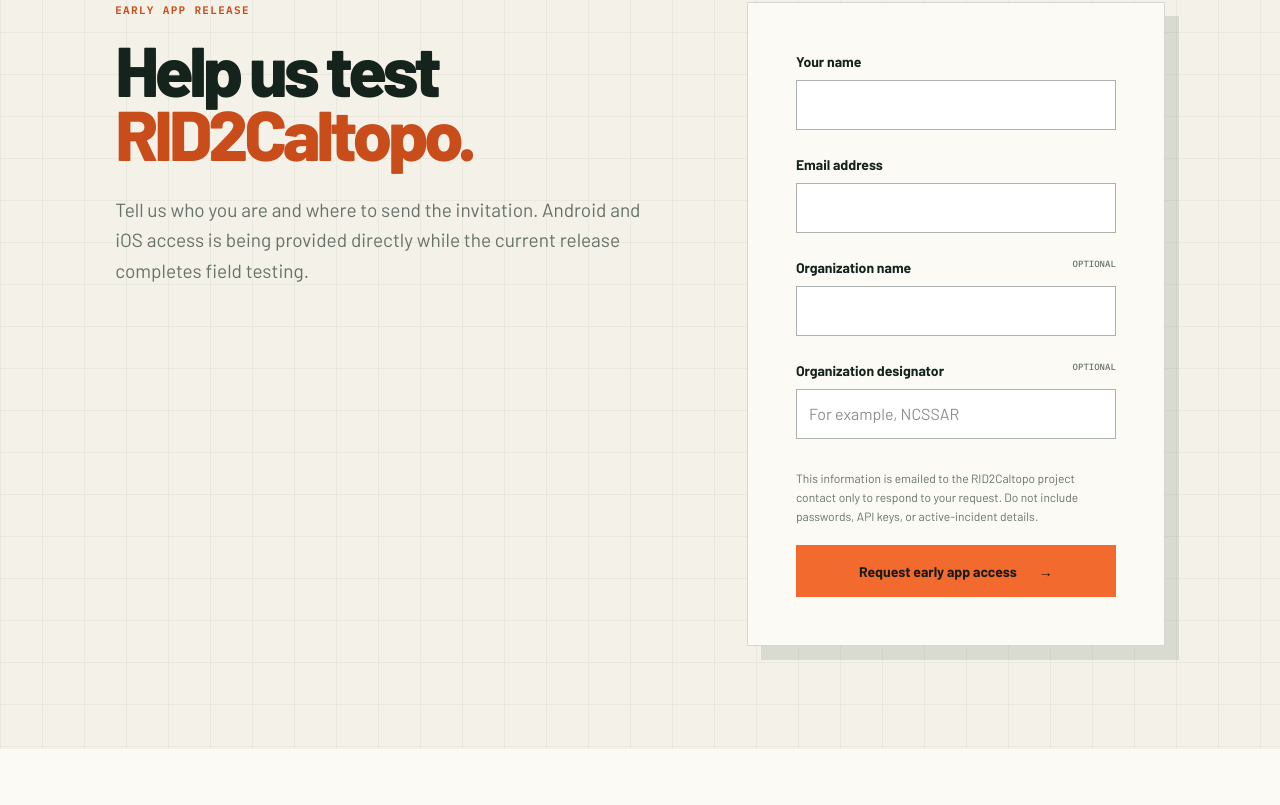
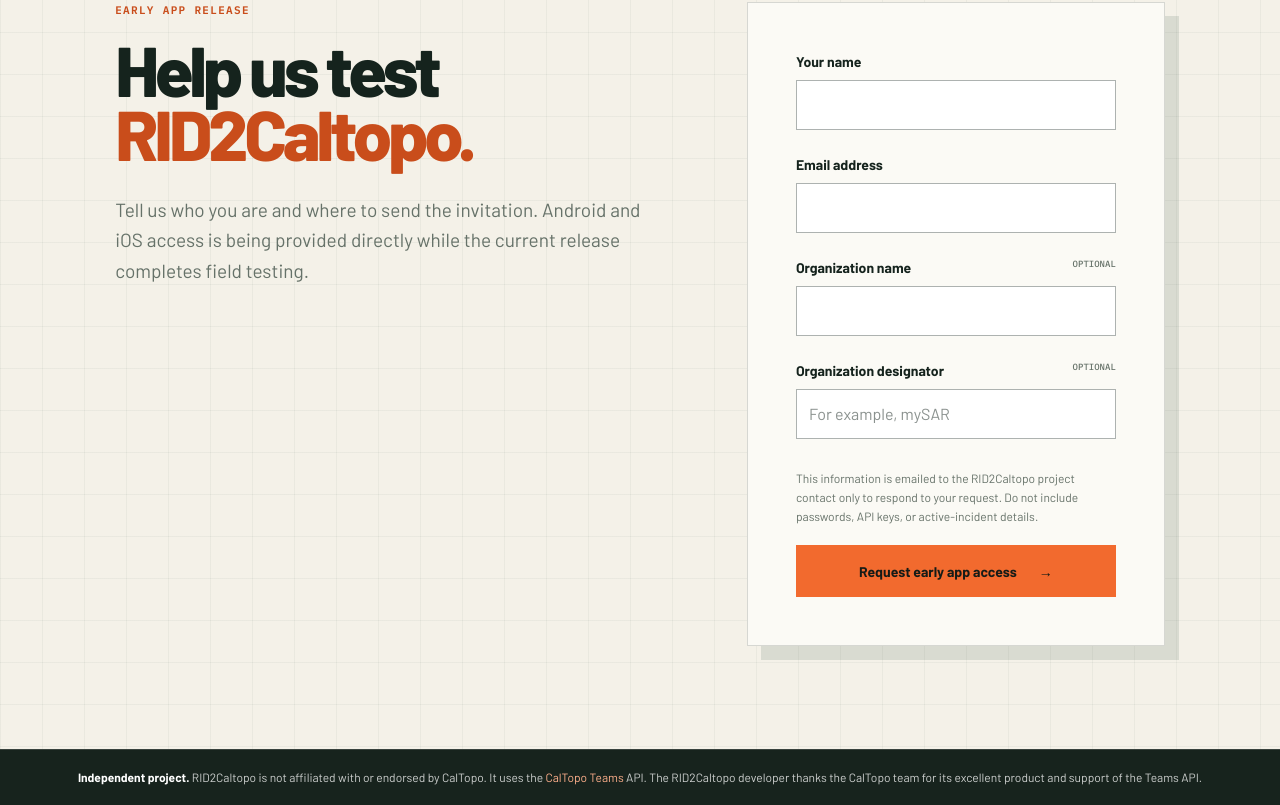
Before and after one commit to kjtsar/rid2caltopo_website, a Next.js app: page /early-access in a window 1280 px wide. Shown: the part 178-983 px from the top of the page. Before the commit the page ends 927 px from the top, so only its background shows below. Built offline with nearby package versions, Linux system fonts and the light colour scheme.

Commit message:
Publish neutral team examples and CalTopo attribution

```diff
--- a/app/components/RequestForm.tsx
+++ b/app/components/RequestForm.tsx
@@ -2,7 +2,7 @@
   kind: "early-access" | "managed-pilot";
 };
 
-const managedAccessTermsVersion = "2026-08-07";
+const managedAccessTermsVersion = "2026-08-08";
 
 export default function RequestForm({ kind }: RequestFormProps) {
   const managed = kind === "managed-pilot";
@@ -70,7 +70,7 @@
           id={`${kind}-designator`}
           name="designator"
           type="text"
-          placeholder="For example, NCSSAR"
+          placeholder="For example, mySAR"
           maxLength={24}
           required={managed}
         />
@@ -105,7 +105,9 @@
             supplemental situational awareness only and must not be used as the sole
             source for navigation, flight safety, communications, or incident-command
             decisions. My organization remains responsible for its operations and for
-            independently verifying safety-critical information.
+            independently verifying safety-critical information. RID2Caltopo is an
+            independent project and is not affiliated with or endorsed by CalTopo; it
+            uses the CalTopo Teams API.
           </span>
         </label>
       )}
--- a/app/globals.css
+++ b/app/globals.css
@@ -1857,6 +1857,26 @@
   margin-bottom: 7px;
 }
 
+.site-affiliation-notice {
+  background: #17231d;
+  border-top: 1px solid rgba(255, 255, 255, 0.14);
+  color: rgba(255, 255, 255, 0.78);
+  display: block;
+  font-size: 12px;
+  line-height: 1.6;
+  padding: 18px clamp(20px, 5vw, 72px);
+  text-align: center;
+}
+
+.site-affiliation-notice strong {
+  color: white;
+}
+
+.site-affiliation-notice a {
+  color: #ffb08c;
+  text-underline-offset: 3px;
+}
+
 @media (max-width: 800px) {
   .capability-overview,
   .mechanics-grid,
--- a/app/layout.tsx
+++ b/app/layout.tsx
@@ -111,6 +111,13 @@
           dangerouslySetInnerHTML={{ __html: JSON.stringify(structuredData) }}
         />
         {children}
+        <aside className="site-affiliation-notice" aria-label="CalTopo relationship">
+          <strong>Independent project.</strong> RID2Caltopo is not affiliated with or
+          endorsed by CalTopo. It uses the{" "}
+          <a href="https://caltopo.com/about/teams/">CalTopo Teams</a> API. The
+          RID2Caltopo developer thanks the CalTopo team for its excellent product and
+          support of the Teams API.
+        </aside>
       </body>
     </html>
   );
--- a/worker/index.ts
+++ b/worker/index.ts
@@ -25,7 +25,7 @@
 }
 
 const notificationAddress = "kjtsar@kjt.us";
-const managedAccessTermsVersion = "2026-08-07";
+const managedAccessTermsVersion = "2026-08-08";
 const indexablePaths = [
   "/",
   "/capabilities",
```
Also changed, not shown: 1 other file (tests, documents, lock files or other folders).
